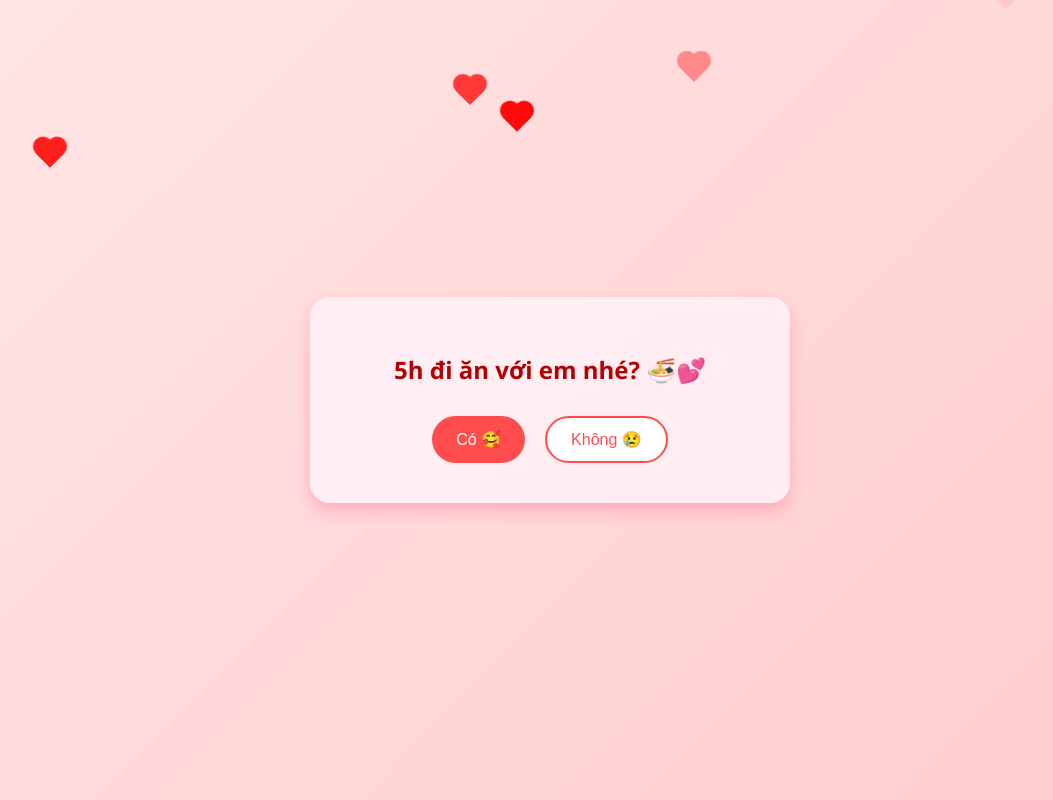
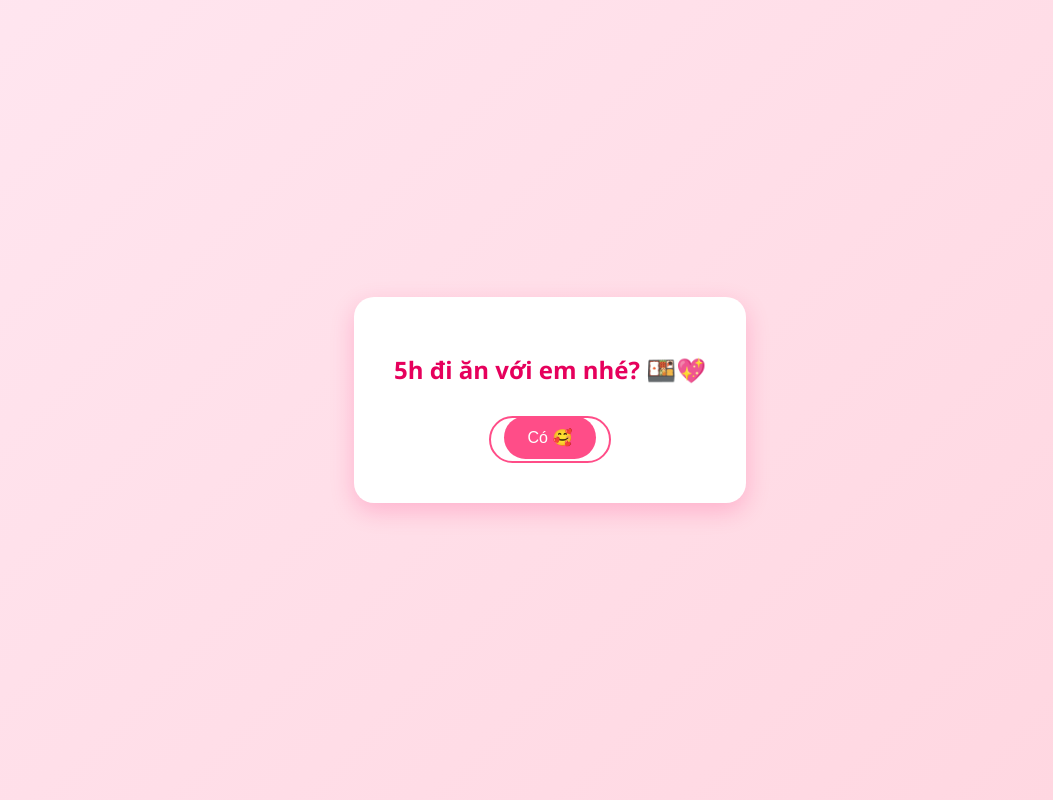
Before and after one commit to gnurt1506/mewmew, a plain HTML site: page index.html in a window 1280 px wide. Shown: the whole page, without its empty margins (90-1143 px from the left). Drawn offline with Linux system fonts and the light colour scheme.

Commit message:
Update index.html

```diff
--- a/index.html
+++ b/index.html
@@ -2,62 +2,57 @@
 <html lang="vi">
 <head>
   <meta charset="UTF-8">
-  <title>💌 Lời mời đặc biệt 💌</title>
+  <title>Rủ đi ăn 😋</title>
   <style>
     body {
       margin: 0;
       font-family: 'Segoe UI', sans-serif;
-      background: linear-gradient(135deg, #ffe6e6, #ffcccc);
-      overflow: hidden;
+      background: linear-gradient(135deg, #ffe6f0, #ffd6e0);
       height: 100vh;
       display: flex;
       justify-content: center;
       align-items: center;
+      overflow: hidden;
     }
     .container {
-      text-align: center;
-      background: rgba(255, 240, 245, 0.9);
+      background: white;
       padding: 40px;
       border-radius: 20px;
-      box-shadow: 0 8px 16px rgba(255, 0, 102, 0.2);
+      box-shadow: 0 8px 24px rgba(255, 0, 102, 0.2);
+      text-align: center;
       max-width: 400px;
-      width: 90%;
-      position: relative;
-      z-index: 1;
     }
     h1 {
+      color: #e6005c;
       font-size: 24px;
       margin-bottom: 30px;
-      color: #b30000;
     }
     .buttons {
       display: flex;
       justify-content: center;
       gap: 20px;
+      position: relative;
     }
     button {
       padding: 12px 24px;
       font-size: 16px;
       border: none;
-      border-radius: 30px;
+      border-radius: 25px;
       cursor: pointer;
-      transition: all 0.3s ease;
+      transition: all 0.2s ease;
     }
     .yes {
-      background-color: #ff4d4d;
+      background-color: #ff4d88;
       color: white;
-      animation: bounce 1s infinite;
-    }
-    .yes:hover {
-      background-color: #e60000;
+      position: absolute;
     }
     .no {
-      background-color: #ffffff;
-      color: #ff4d4d;
-      border: 2px solid #ff4d4d;
+      background-color: white;
+      color: #ff4d88;
+      border: 2px solid #ff4d88;
     }
     .no:hover {
-      background-color: #ffe6e6;
+      background-color: #ffe6ec;
     }
     .slide {
       display: none;
@@ -65,94 +60,36 @@
     .slide.active {
       display: block;
     }
-    .hearts {
-      position: fixed;
-      top: 0;
-      left: 0;
-      width: 100%;
-      height: 100%;
-      pointer-events: none;
-      z-index: 0;
-    }
-    .heart {
-      position: absolute;
-      width: 20px;
-      height: 20px;
-      background: red;
-      transform: rotate(45deg);
-      animation: float 5s infinite;
-    }
-    .heart::before,
-    .heart::after {
-      content: '';
-      position: absolute;
-      width: 20px;
-      height: 20px;
-      background: red;
-      border-radius: 50%;
-    }
-    .heart::before {
-      top: -10px;
-      left: 0;
-    }
-    .heart::after {
-      left: -10px;
-      top: 0;
-    }
-    @keyframes float {
-      0% {
-        transform: translateY(0) rotate(45deg);
-        opacity: 1;
-      }
-      100% {
-        transform: translateY(-100vh) rotate(45deg);
-        opacity: 0;
-      }
-    }
-
-    @keyframes bounce {
-      0%, 100% {
-        transform: translateY(0);
-      }
-      50% {
-        transform: translateY(-10px);
-      }
-    }
   </style>
 </head>
 <body>
-  <div class="hearts" id="hearts"></div>
   <div class="container">
     <div class="slide active" id="slide1">
-      <h1>5h đi ăn với em nhé? 🍜💕</h1>
+      <h1>5h đi ăn với em nhé? 🍱💖</h1>
       <div class="buttons">
-        <button class="yes" onclick="nextSlide()">Có 🥰</button>
-        <button class="no">Không 😢</button>
+        <button class="yes" id="yesBtn">Có 🥰</button>
+        <button class="no" onclick="nextSlide()">Không 😢</button>
       </div>
     </div>
     <div class="slide" id="slide2">
-      <h1>Yay! Vậy 5h mình gặp nhau nha 😍</h1>
+      <h1>😔 Thôi vậy để lần sau vậy...</h1>
     </div>
   </div>
 
   <script>
+    const yesBtn = document.getElementById("yesBtn");
+
+    yesBtn.addEventListener("mouseover", () => {
+      const i = Math.floor(Math.random() * 300);
+      const j = Math.floor(Math.random() * 300);
+      yesBtn.style.top = i + "px";
+      yesBtn.style.left = j + "px";
+    });
+
     function nextSlide() {
-      document.getElementById('slide1').classList.remove('active');
-      document.getElementById('slide2').classList.add('active');
+      document.getElementById("slide1").classList.remove("active");
+      document.getElementById("slide2").classList.add("active");
     }
-
-    // Trái tim rơi
-    const heartsContainer = document.getElementById('hearts');
-    setInterval(() => {
-      const heart = document.createElement('div');
-      heart.classList.add('heart');
-      heart.style.left = Math.random() * 100 + 'vw';
-      heart.style.top = Math.random() * 100 + 'vh';
-      heartsContainer.appendChild(heart);
-      setTimeout(() => {
-        heart.remove();
-      }, 5000);
-    }, 300);
   </script>
 </body>
 </html>
```
